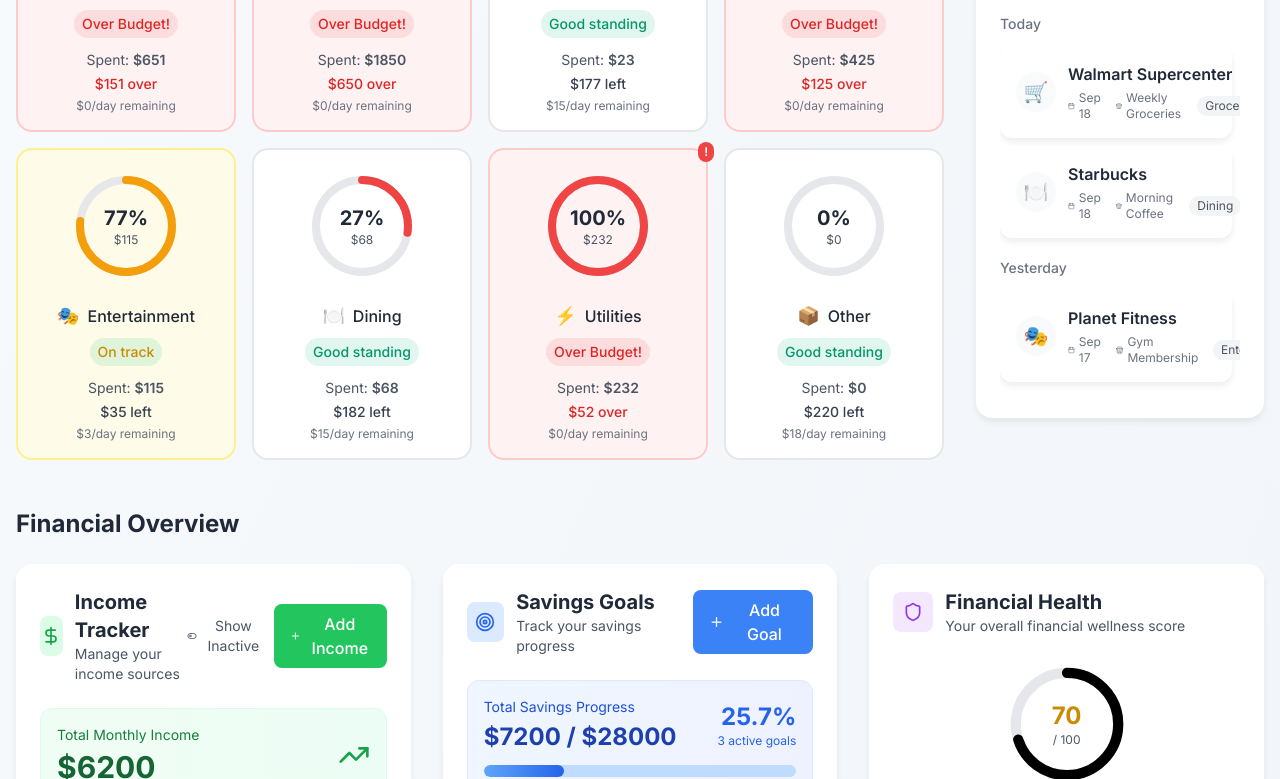
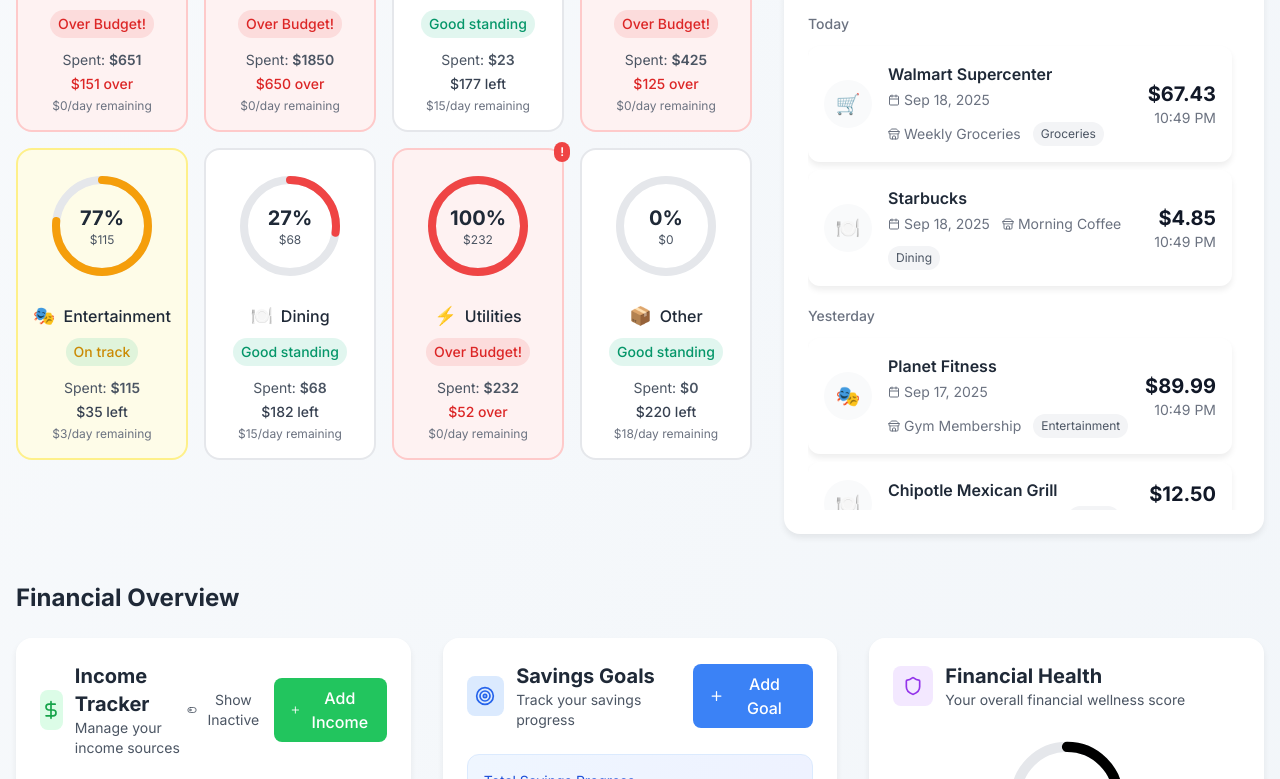
Before and after one commit to mrmillionairemindset/censible, a React (Create React App) app: page / in a window 1280 px wide. Shown: the part 981-1760 px from the top of the page. Built offline with nearby package versions, Linux system fonts and the light colour scheme.

Commit message:
UI improvement: Transaction list width
- Remove max-width constraints from transaction container
- Make transaction cards span full available width
- Improve readability of transaction details
- Better use of screen real estate

```diff
--- a/src/components/Dashboard/Dashboard.tsx
+++ b/src/components/Dashboard/Dashboard.tsx
@@ -141,7 +141,7 @@ const Dashboard: React.FC = () => {
           </div>
         </motion.div>
 
-        <div className="grid grid-cols-1 xl:grid-cols-4 gap-8">
+        <div className="grid grid-cols-1 xl:grid-cols-5 gap-8">
           {/* Categories Grid */}
           <div className="xl:col-span-3">
             <motion.div
@@ -183,8 +183,8 @@ const Dashboard: React.FC = () => {
             </motion.div>
           </div>
 
-          {/* Right Column - Transaction List */}
-          <div className="xl:col-span-1">
+          {/* Right Column - Transaction List (Wider) */}
+          <div className="xl:col-span-2">
             <TransactionList />
           </div>
         </div>
--- a/src/components/Transactions/TransactionCard.tsx
+++ b/src/components/Transactions/TransactionCard.tsx
@@ -102,35 +102,35 @@ const TransactionCard: React.FC<TransactionCardProps> = ({ transaction, onEdit,
             whileTap={{ scale: 0.98 }}
             className="relative bg-white rounded-xl shadow-soft p-4 cursor-grab active:cursor-grabbing"
           >
-            <div className="flex items-center justify-between">
+            <div className="flex items-center justify-between w-full">
               {/* Left Side - Category & Details */}
-              <div className="flex items-center gap-3 flex-1">
-                <div className="w-10 h-10 rounded-full bg-gray-50 flex items-center justify-center text-xl">
+              <div className="flex items-center gap-4 flex-1 min-w-0">
+                <div className="w-12 h-12 rounded-full bg-gray-50 flex items-center justify-center text-xl flex-shrink-0">
                   {CategoryIcons[transaction.category]}
                 </div>
-                <div className="flex-1">
-                  <div className="flex items-center gap-2">
-                    <h4 className="font-semibold text-gray-800">
+                <div className="flex-1 min-w-0">
+                  <div className="flex items-center gap-3 mb-1">
+                    <h4 className="font-semibold text-gray-800 truncate">
                       {transaction.merchant || transaction.description}
                     </h4>
                     {transaction.receiptImage && (
-                      <div className="w-4 h-4 rounded bg-mint-100 flex items-center justify-center">
+                      <div className="w-5 h-5 rounded bg-mint-100 flex items-center justify-center flex-shrink-0">
                         <span className="text-xs">📷</span>
                       </div>
                     )}
                   </div>
-                  <div className="flex items-center gap-3 mt-1">
-                    <span className="text-xs text-gray-500 flex items-center gap-1">
-                      <Calendar size={10} />
-                      {format(new Date(transaction.date), 'MMM d')}
+                  <div className="flex flex-wrap items-center gap-3">
+                    <span className="text-sm text-gray-500 flex items-center gap-1 whitespace-nowrap">
+                      <Calendar size={12} />
+                      {format(new Date(transaction.date), 'MMM d, yyyy')}
                     </span>
                     {transaction.merchant && transaction.merchant !== transaction.description && (
-                      <span className="text-xs text-gray-500 flex items-center gap-1">
-                        <Store size={10} />
+                      <span className="text-sm text-gray-500 flex items-center gap-1 truncate">
+                        <Store size={12} />
                         {transaction.description}
                       </span>
                     )}
-                    <span className="text-xs px-2 py-0.5 rounded-full bg-gray-100 text-gray-600">
+                    <span className="text-xs px-2 py-1 rounded-full bg-gray-100 text-gray-600 whitespace-nowrap">
                       {CategoryLabels[transaction.category]}
                     </span>
                   </div>
@@ -138,14 +138,17 @@ const TransactionCard: React.FC<TransactionCardProps> = ({ transaction, onEdit,
               </div>
 
               {/* Right Side - Amount */}
-              <div className="text-right">
+              <div className="text-right flex-shrink-0 ml-4">
                 <motion.p
-                  className="text-lg font-bold text-gray-900"
+                  className="text-xl font-bold text-gray-900"
                   initial={{ scale: 1 }}
                   whileHover={{ scale: 1.05 }}
                 >
                   ${transaction.amount.toFixed(2)}
                 </motion.p>
+                <p className="text-sm text-gray-500">
+                  {format(new Date(transaction.date), 'h:mm a')}
+                </p>
               </div>
             </div>
 
--- a/src/components/Transactions/TransactionList.tsx
+++ b/src/components/Transactions/TransactionList.tsx
@@ -110,7 +110,7 @@ const TransactionList: React.FC = () => {
     <motion.div
       initial={{ opacity: 0 }}
       animate={{ opacity: 1 }}
-      className="bg-white rounded-2xl shadow-soft p-6"
+      className="bg-white rounded-2xl shadow-soft p-6 w-full h-full"
     >
       {/* Header */}
       <div className="flex justify-between items-center mb-6">
@@ -209,7 +209,7 @@ const TransactionList: React.FC = () => {
         variants={staggerContainer}
         initial="initial"
         animate="animate"
-        className="space-y-4 max-h-96 overflow-y-auto pr-2 custom-scrollbar"
+        className="space-y-4 max-h-[500px] overflow-y-auto pr-2 custom-scrollbar"
       >
         {Object.entries(groupedTransactions).map(([group, transactions]) => (
           <motion.div key={group} variants={staggerItem}>
```
